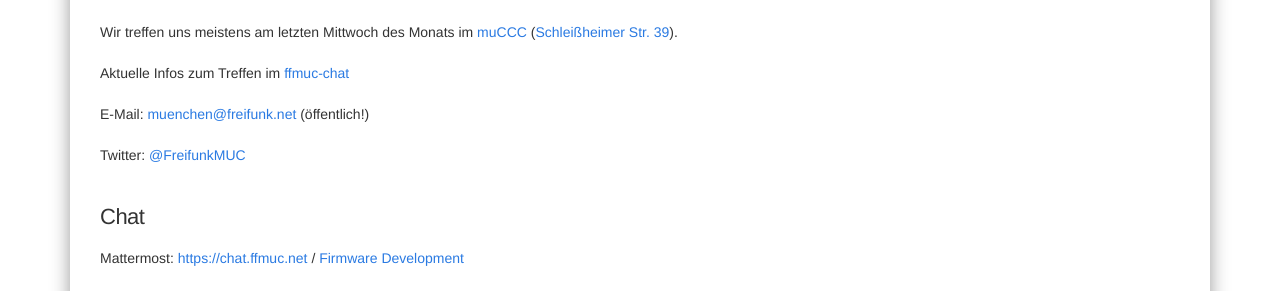
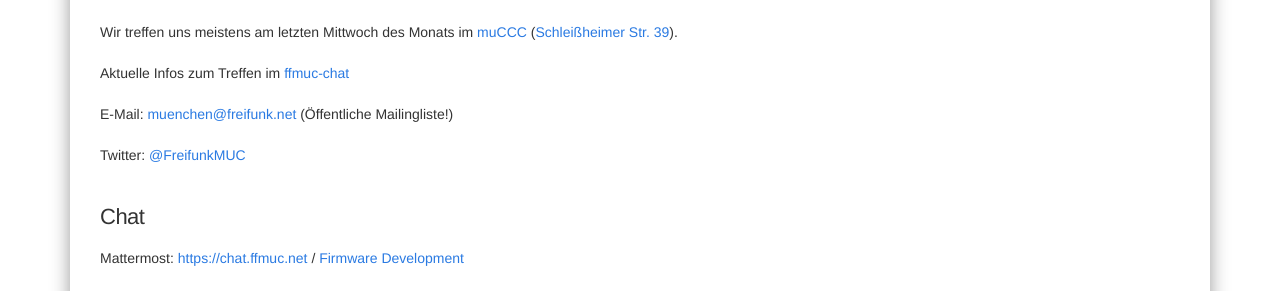
Before and after one commit to freifunkMUC/freifunkmuc.github.io, a Jekyll site: the page built from kontakt.md, in a window 1280 px wide and 900 px high. Shown: the part 214-505 px from the top of the window. Built offline with Jekyll 4.4.1, drawn with Linux system fonts in a browser that asks for light colours.

Commit message:
Fix kontakt

```diff
--- a/kontakt.md
+++ b/kontakt.md
@@ -6,7 +6,7 @@ permalink: /kontakt/
 
 {% include treffen.md %}
 
-E-Mail: [muenchen@freifunk.net](mailto:muenchen@freifunk.net) (öffentlich!)
+E-Mail: [muenchen@freifunk.net](mailto:muenchen@freifunk.net) (Öffentliche Mailingliste!)
 
 Twitter: [@FreifunkMUC](https://twitter.com/FreifunkMUC)
 
```
